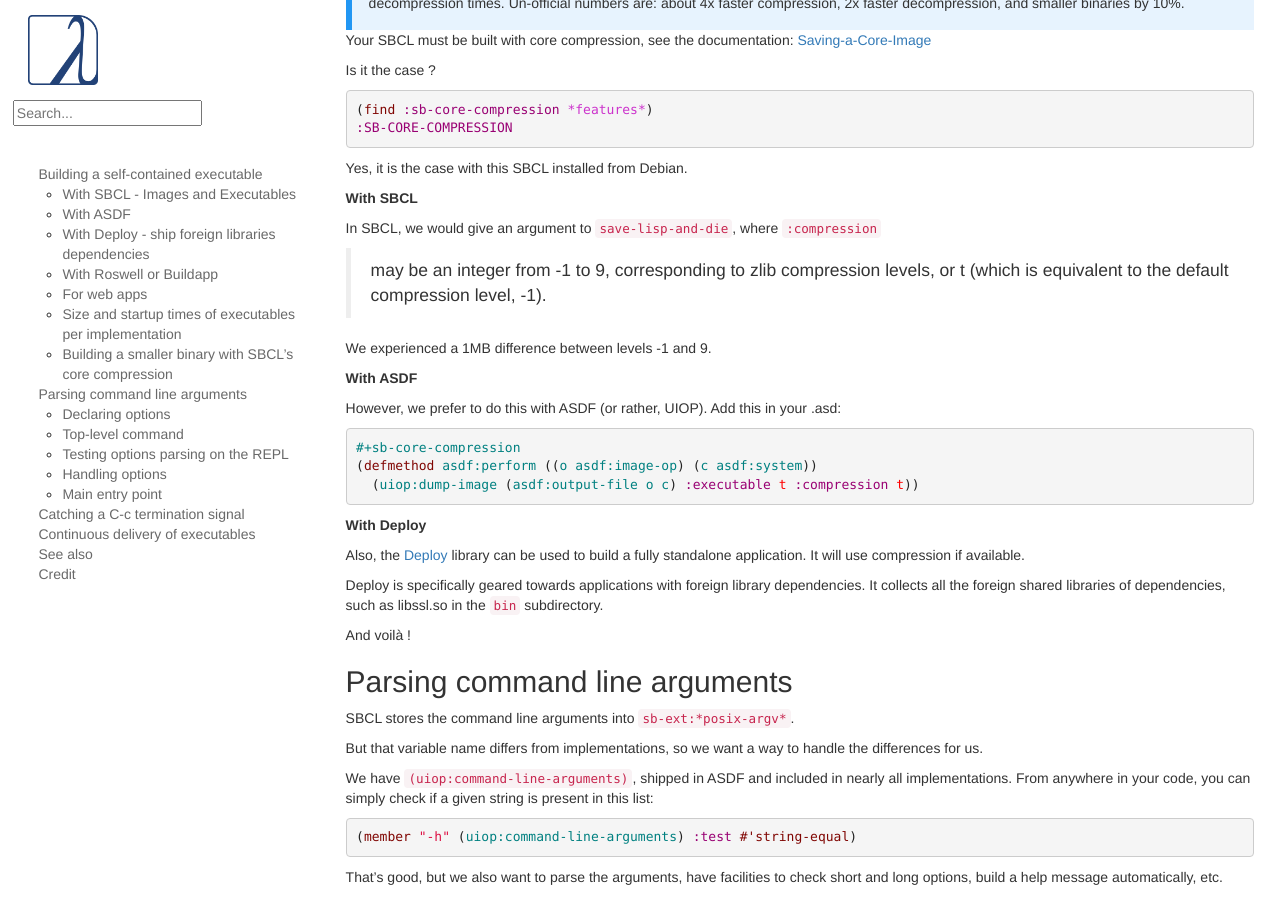
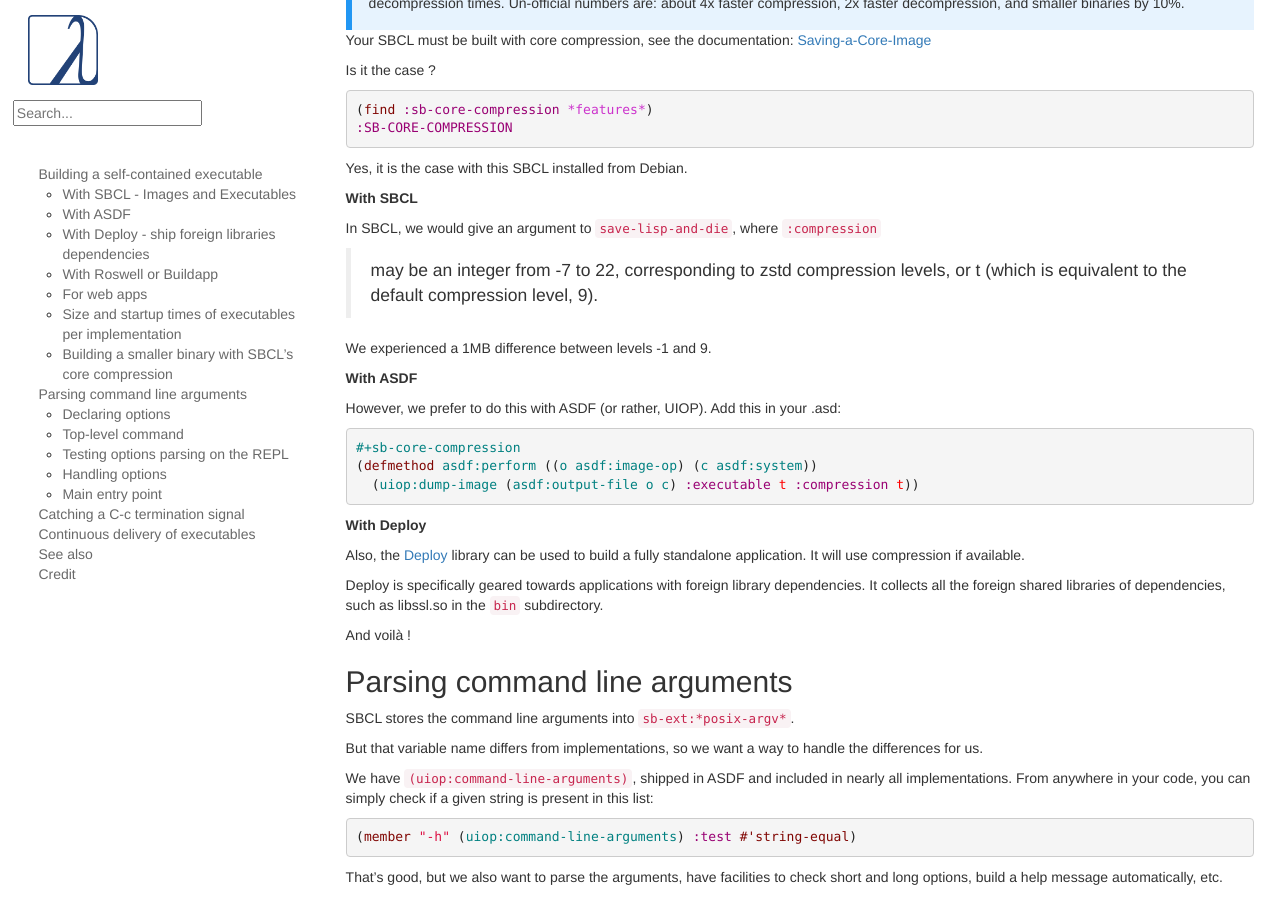
Before and after one commit to LispCookbook/cl-cookbook, a Jekyll site: the page built from scripting.md, in a window 1280 px wide and 900 px high, scrolled down 4705 px. Built offline with Jekyll 4.4.1, drawn with Linux system fonts in a browser that asks for light colours.

Commit message:
Updated sbcl core compression session to zstd

```diff
--- a/scripting.md
+++ b/scripting.md
@@ -330,7 +330,7 @@
 In SBCL, we would give an argument to `save-lisp-and-die`, where
 `:compression`
 
-> may be an integer from -1 to 9, corresponding to zlib compression levels, or t (which is equivalent to the default compression level, -1).
+> may be an integer from -7 to 22, corresponding to zstd compression levels, or t (which is equivalent to the default compression level, 9).
 
 We experienced a 1MB difference between levels -1 and 9.
 
```
